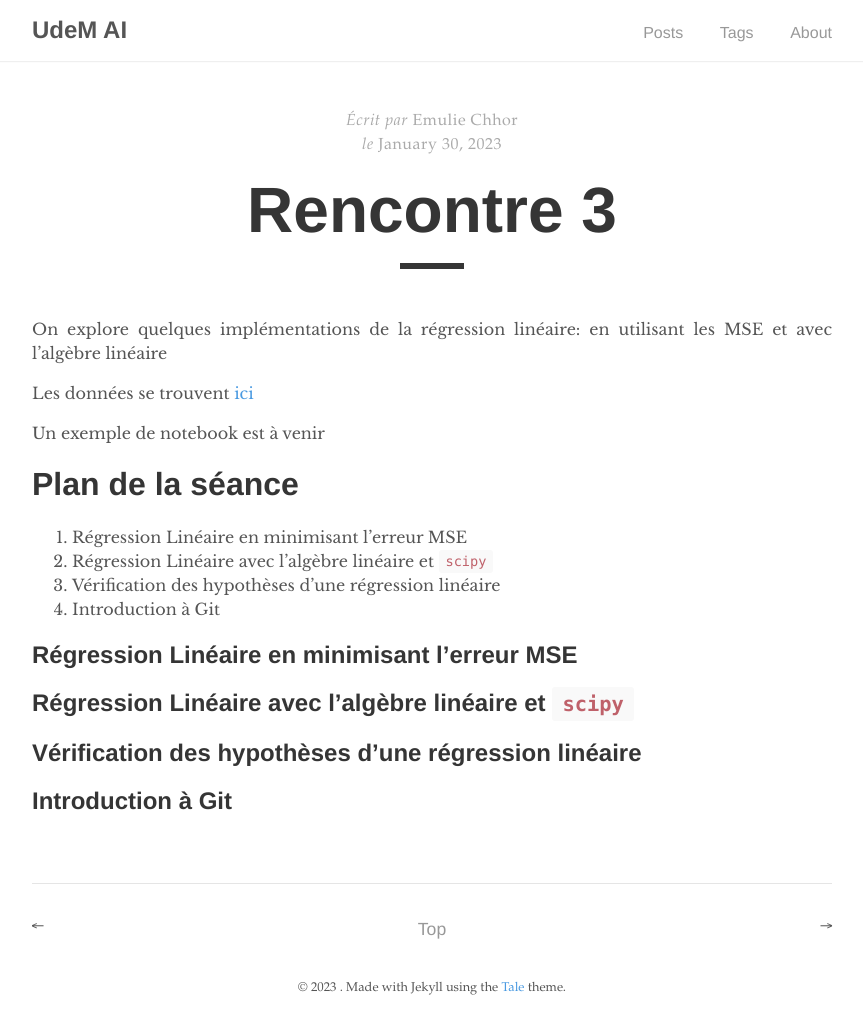
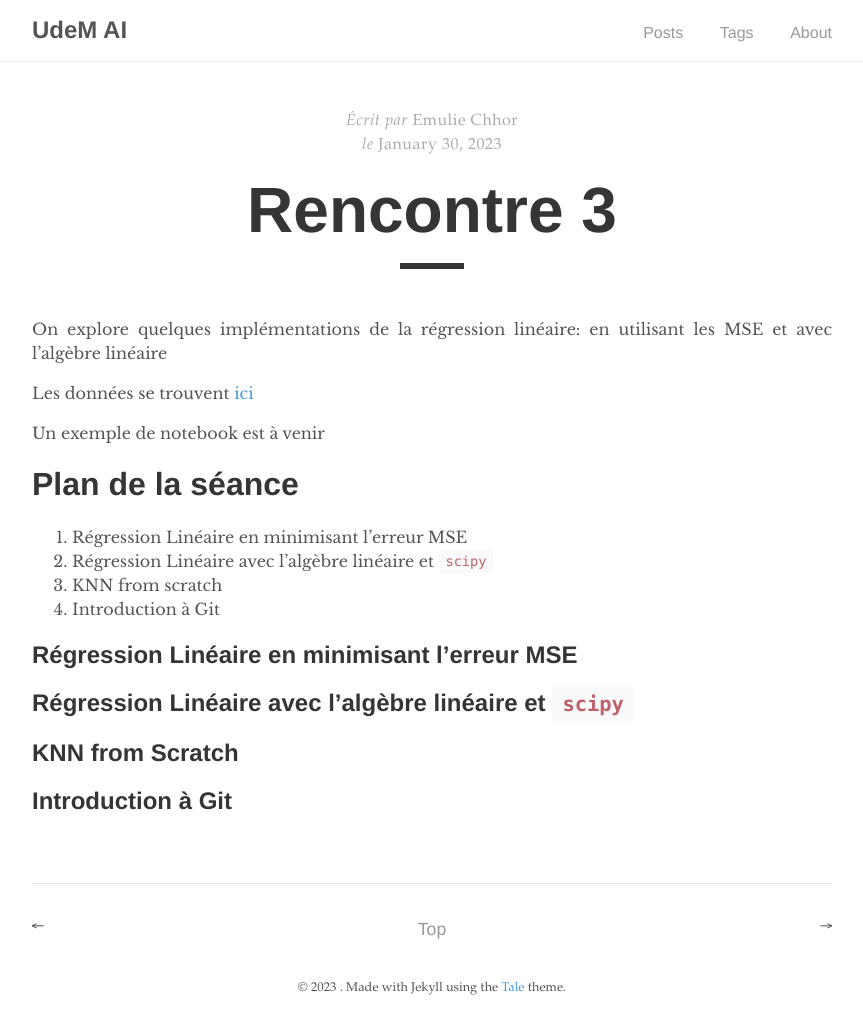
Before and after one commit to UdemAI/UdemAI.github.io, a Jekyll site: the page built from _posts/2023-01-30-Semaine2-seance1.md, in a window 1280 px wide. Shown: the whole page, without its empty margins (208-1071 px from the left). Built offline with Jekyll 4.4.1, drawn with Linux system fonts in a browser that asks for light colours.

Commit message:
added semaine 2 draft

```diff
--- a/_posts/2023-01-30-Semaine2-seance1.md
+++ b/_posts/2023-01-30-Semaine2-seance1.md
@@ -21,7 +21,7 @@ Un exemple de notebook est à venir
 
 1. Régression Linéaire en minimisant l'erreur MSE
 2. Régression Linéaire avec l'algèbre linéaire et `scipy`
-3. Vérification des hypothèses d'une régression linéaire
+3. KNN from scratch
 4. Introduction à Git
 
 ## Régression Linéaire en minimisant l'erreur MSE
@@ -31,7 +31,7 @@ Un exemple de notebook est à venir
 ## Régression Linéaire avec l'algèbre linéaire et `scipy`
 
 
-## Vérification des hypothèses d'une régression linéaire
+## KNN from Scratch
 
 
 ## Introduction à Git
```
Also changed, not shown: _posts/2023-02-03-Semaine2-seance2.md (added, +21 -0 lines).
